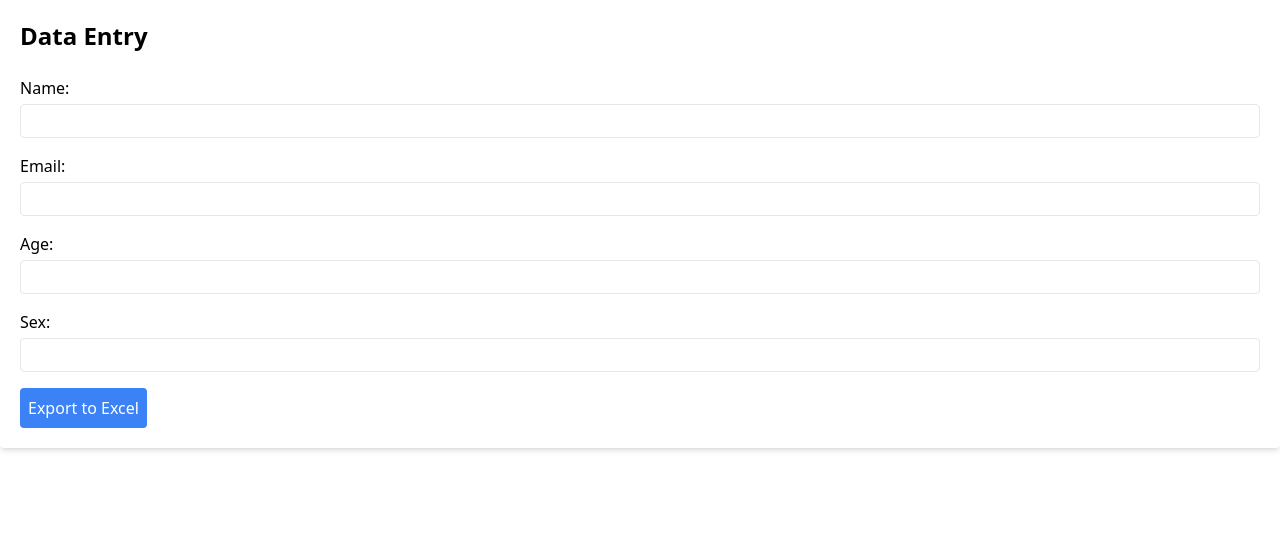
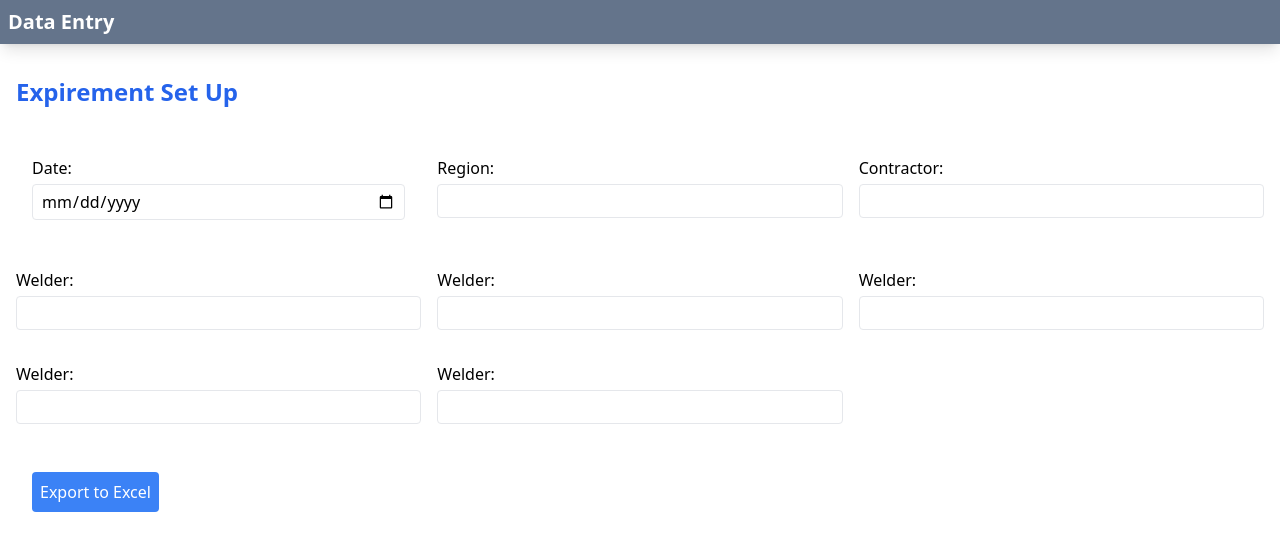
Before and after one commit to kwqme-Jonas/csv-test, a React (Create React App) app: page / in a window 1280 px wide. Shown: the top 550 px of the page. Built offline with nearby package versions, Linux system fonts and the light colour scheme.

Commit message:
made additional changes

```diff
--- a/src/App.js
+++ b/src/App.js
@@ -6,10 +6,10 @@ import { saveAs } from 'file-saver';
 
 function App() {
   const [userData, setUserData] = useState({
-    name: '',
-    email: '',
-    age: '',
-    sex: '',
+    date: '',
+    region: '',
+    contractor: '',
+    welder: '',
   });
 
   const handleChange = (e) => {
@@ -30,70 +30,125 @@ function App() {
   };
 
   return (
-
-      <div className="bg-white p-5 rounded shadow-md">
-        <h1 className="text-2xl font-bold mb-6">Data Entry</h1>
-        <form className="space-y-4">
-          <div className="flex flex-col">
-            <label htmlFor="name" className="mb-1">
-              Name:
+      <div className="bg-white">
+       <h1 className="text-xl font-bold text-start bg-slate-500 px-2 py-2 text-white shadow-lg">
+      Data Entry
+    </h1>
+        <h1 className="text-2xl font-bold  p-4 text-start mt-4 text-blue-600">Expirement Set Up</h1>
+        <form className="space-y-4 grid grid-cols-3 gap-4 p-4">
+          <div className="flex flex-col p-4">
+            <label htmlFor="date" className="mb-1">
+              Date:
             </label>
             <input
-              type="text"
-              id="name"
-              name="name"
-              value={userData.name}
-              onChange={handleChange}
-              className="border rounded px-1 py-1"
-            />
-          </div>
-          <div className="flex flex-col">
-            <label htmlFor="email" className="mb-1">
-              Email:
-            </label>
-            <input
-              type="email"
-              id="email"
-              name="email"
-              value={userData.email}
+              type="date"
+              id="date"
+              name="date"
+              value={userData.date}
               onChange={handleChange}
               className="border rounded px-2 py-1"
             />
           </div>
           <div className="flex flex-col">
-            <label htmlFor="age" className="mb-1">
-              Age:
+            <label htmlFor="text" className="mb-1">
+              Region:
             </label>
             <input
-              type="number"
-              id="age"
-              name="age"
-              value={userData.age}
+              type="text"
+              id="region"
+              name="region"
+              value={userData.region}
               onChange={handleChange}
               className="border rounded px-2 py-1"
             />
           </div>
           <div className="flex flex-col">
-            <label htmlFor="sex" className="mb-1">
-              Sex:
+            <label htmlFor="name" className="mb-1">
+              Contractor:
             </label>
             <input
               type="text"
-              id="sex"
-              name="sex"
-              value={userData.sex}
+              id="contractor"
+              name="contractor"
+              value={userData.contractor}
               onChange={handleChange}
               className="border rounded px-2 py-1"
             />
           </div>
-          <button
+          <div className="flex flex-col">
+            <label htmlFor="name" className="mb-1">
+              Welder:
+            </label>
+            <input
+              type="text"
+              id="welder"
+              name="welder"
+              value={userData.welder}
+              onChange={handleChange}
+              className="border rounded px-2 py-1"
+            />
+          </div>
+
+          <div className="flex flex-col">
+            <label htmlFor="name" className="mb-1">
+              Welder:
+            </label>
+            <input
+              type="text"
+              id="welder"
+              name="welder"
+              value={userData.welder}
+              onChange={handleChange}
+              className="border rounded px-2 py-1"
+            />
+          </div>
+          <div className="flex flex-col">
+            <label htmlFor="name" className="mb-1">
+              Welder:
+            </label>
+            <input
+              type="text"
+              id="welder"
+              name="welder"
+              value={userData.welder}
+              onChange={handleChange}
+              className="border rounded px-2 py-1"
+            />
+          </div>
+          <div className="flex flex-col">
+            <label htmlFor="name" className="mb-1">
+              Welder:
+            </label>
+            <input
+              type="text"
+              id="welder"
+              name="welder"
+              value={userData.welder}
+              onChange={handleChange}
+              className="border rounded px-2 py-1"
+            />
+          </div>
+          <div className="flex flex-col">
+            <label htmlFor="name" className="mb-1">
+              Welder:
+            </label>
+            <input
+              type="text"
+              id="welder"
+              name="welder"
+              value={userData.welder}
+              onChange={handleChange}
+              className="border rounded px-2 py-1"
+            />
+          </div>
+        </form>
+        <button
             type="button"
             onClick={exportToExcel}
-            className="bg-blue-500 text-white px-2 py-2 rounded hover:bg-blue-600"
+            className="bg-blue-500 text-white px-2 py-2 rounded hover:bg-blue-600 m-8"
           >
             Export to Excel
           </button>
-        </form>
       </div>
 
   );
```
